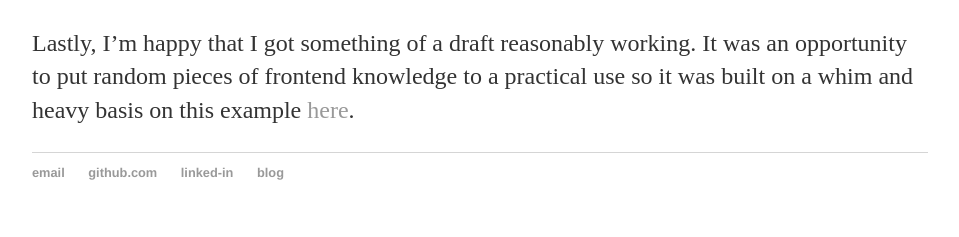
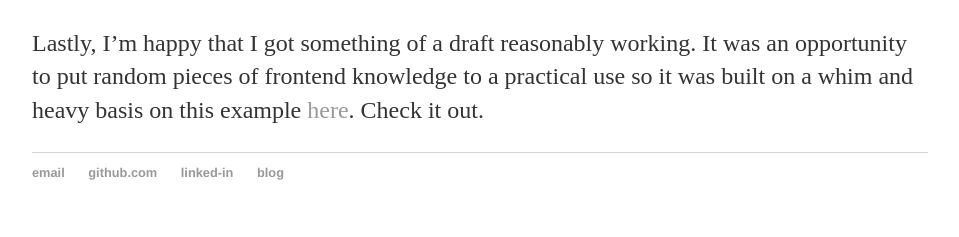
Before and after one commit to aa104/v1_porfolio_website, a Jekyll site: the page built from _posts/2021-02-25-lessons-learned.md, in a window 1280 px wide. Shown: the part 691-928 px from the top of the page, without its empty margins (160-1119 px from the left). Built offline with Jekyll 4.4.1, drawn with Linux system fonts in a browser that asks for light colours.

Commit message:
ready player1

```diff
--- a/_posts/2021-02-25-lessons-learned.md
+++ b/_posts/2021-02-25-lessons-learned.md
@@ -11,4 +11,4 @@ I think this is my first lesson: Have a clear objective in mind. While this page
 
 Second, I needed to investigate more sources that provide both  information and choice.
 
-Lastly, I'm happy that I got something of a draft reasonably working. It was an opportunity to put random pieces of frontend knowledge to a practical use so it was built on a whim and heavy basis on this example [here](http://jmcglone.com/guides/github-pages/).
+Lastly, I'm happy that I got something of a draft reasonably working. It was an opportunity to put random pieces of frontend knowledge to a practical use so it was built on a whim and heavy basis on this example [here](http://jmcglone.com/guides/github-pages/). Check it out.
```
